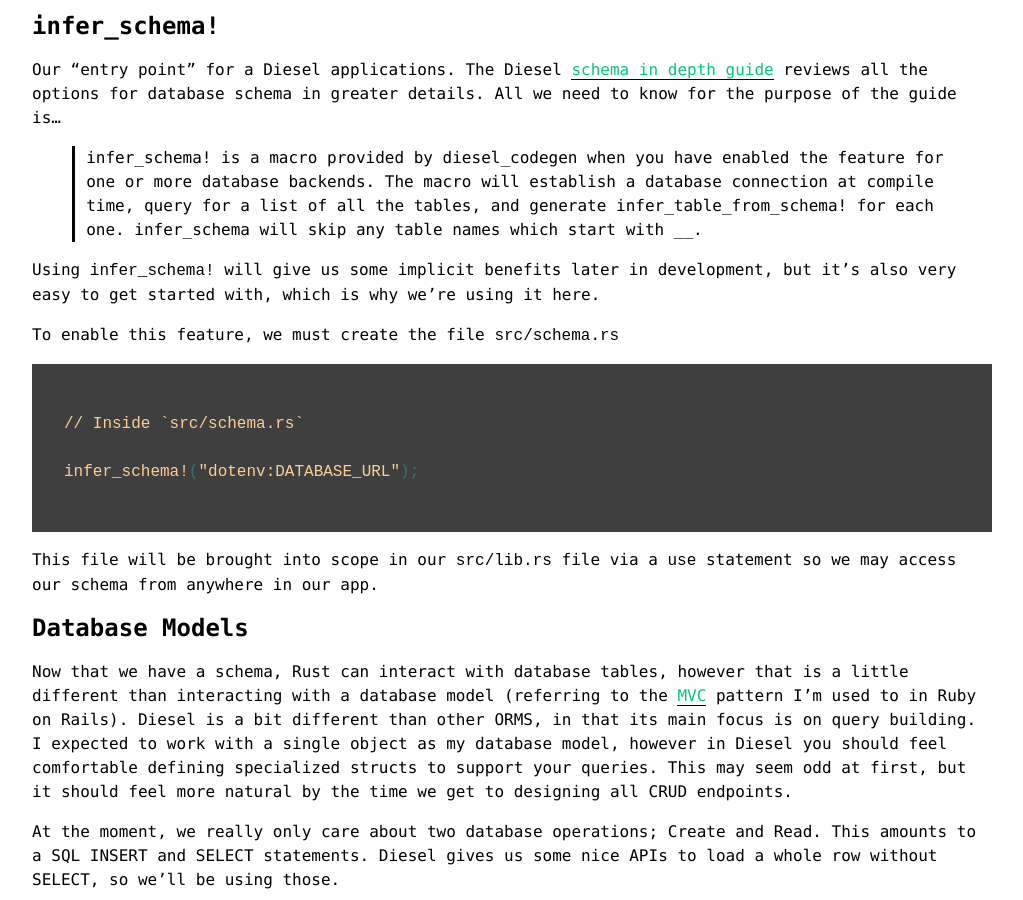
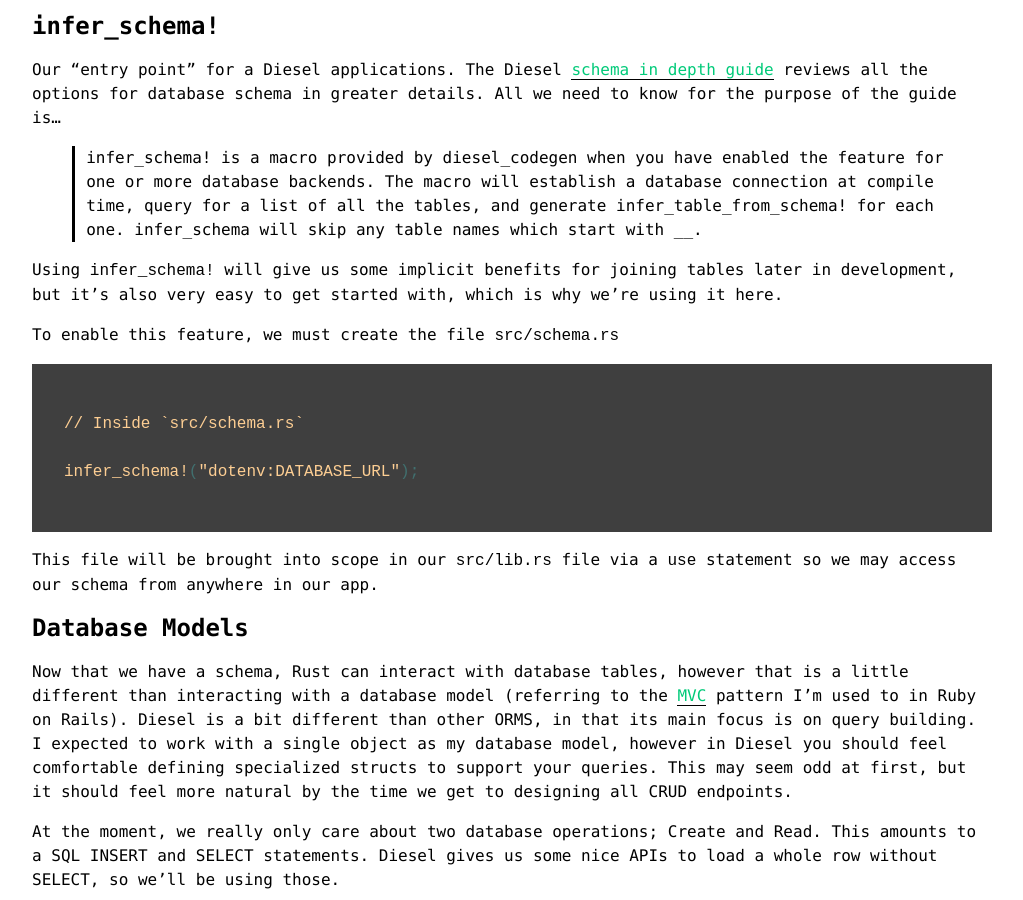
Before and after one commit to notryanb/notryanb.github.io, a Jekyll site: the page built from _posts/2017-10-06-rust-blog-series-2.md, in a window 1280 px wide and 900 px high, scrolled down 380 px. Shown: the whole window, without its empty margins (128-1151 px from the left). Built offline with Jekyll 4.4.1, drawn with Linux system fonts in a browser that asks for light colours.

Commit message:
explain infer_schema benefits

```diff
--- a/_posts/2017-10-06-rust-blog-series-2.md
+++ b/_posts/2017-10-06-rust-blog-series-2.md
@@ -34,7 +34,7 @@
 > and generate infer_table_from_schema! for each one.
 > infer_schema will skip any table names which start with __.
 
-Using `infer_schema!` will give us some implicit benefits later in development,
+Using `infer_schema!` will give us some implicit benefits for joining tables later in development,
 but it's also very easy to get started with,
 which is why we're using it here.
 
```
